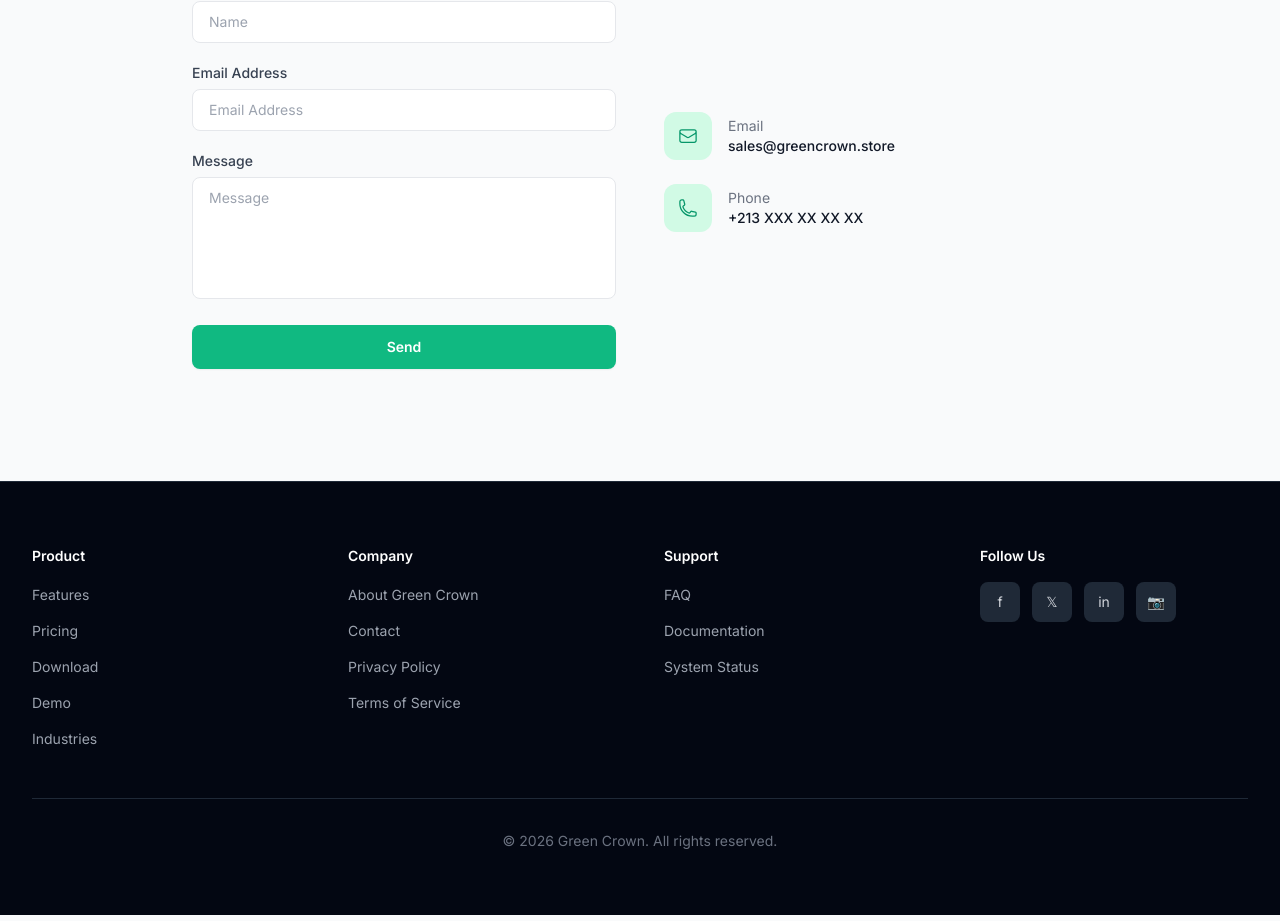
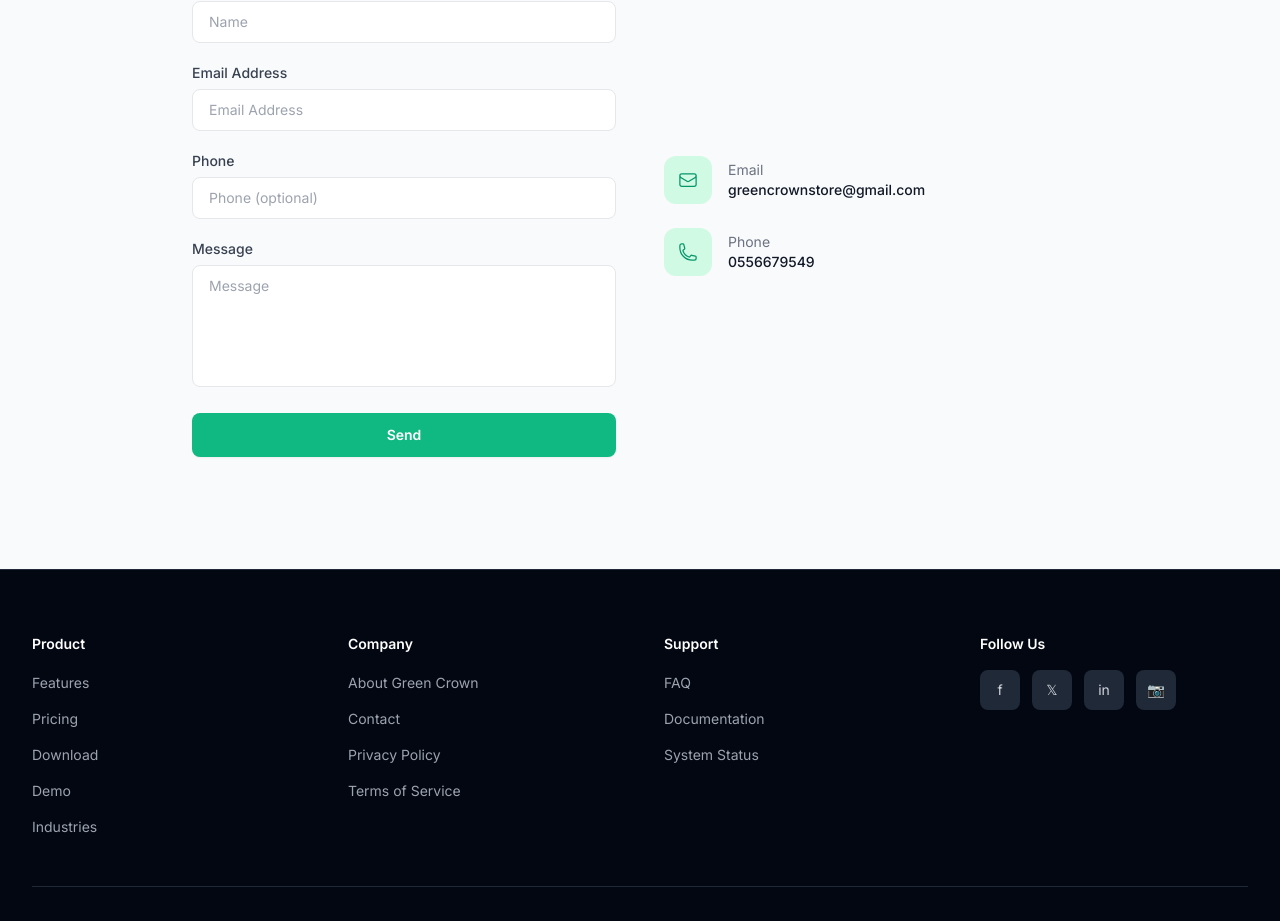
Before and after one commit to mayesse/kms, a React (Vite) app: page / in a window 1280 px wide. Shown: the part 8058-8979 px from the top of the page. Built offline with nearby package versions, Linux system fonts and the light colour scheme; no server answers; what tailwindcss-rtl would draw is missing.

Commit message:
feat: contact messages table + landing form + admin messages page

```diff
--- a/src/i18n/ar.js
+++ b/src/i18n/ar.js
@@ -1263,6 +1263,8 @@ const ar = {
       message: 'الرسالة',
       send: 'إرسال',
       success: 'تم إرسال رسالتك — سنتواصل معك قريباً',
+      error: 'فشل إرسال الرسالة. حاول مرة أخرى.',
+      phonePlaceholder: 'رقم الهاتف (اختياري)',
       salesEmail: 'sales@greencrown.store',
       salesPhone: '+213 XXX XX XX XX',
     },
--- a/src/i18n/en.js
+++ b/src/i18n/en.js
@@ -1215,6 +1215,8 @@ const en = {
       message: 'Message',
       send: 'Send',
       success: 'Your message has been sent — we\'ll be in touch soon',
+      error: 'Failed to send message. Please try again.',
+      phonePlaceholder: 'Phone (optional)',
       salesEmail: 'sales@greencrown.store',
       salesPhone: '+213 XXX XX XX XX',
     },
--- a/src/i18n/fr.js
+++ b/src/i18n/fr.js
@@ -946,6 +946,8 @@ const fr = {
       message: 'Message',
       send: 'Envoyer',
       success: 'Votre message a été envoyé — nous vous contacterons bientôt',
+      error: 'Échec de l\'envoi du message. Veuillez réessayer.',
+      phonePlaceholder: 'Téléphone (optionnel)',
       salesEmail: 'sales@greencrown.store',
       salesPhone: '+213 XXX XX XX XX',
     },
--- a/src/landing/components/ContactSection.jsx
+++ b/src/landing/components/ContactSection.jsx
@@ -3,21 +3,27 @@ import { useTranslation } from 'react-i18next'
 import { motion } from 'framer-motion'
 import toast from 'react-hot-toast'
 import { EnvelopeIcon, PhoneIcon } from '@heroicons/react/24/outline'
+import { contactRepository } from '../../repositories/contactRepository'
 
 export default function ContactSection() {
   const { t } = useTranslation()
-  const [form, setForm] = useState({ name: '', email: '', message: '' })
+  const [form, setForm] = useState({ name: '', email: '', phone: '', message: '' })
   const [submitted, setSubmitted] = useState(false)
 
   const handleChange = (e) => setForm((f) => ({ ...f, [e.target.name]: e.target.value }))
 
-  const handleSubmit = (e) => {
+  const handleSubmit = async (e) => {
     e.preventDefault()
     if (!form.name || !form.email || !form.message) return
-    toast.success(t('landing.contact.success'))
-    setForm({ name: '', email: '', message: '' })
-    setSubmitted(true)
-    setTimeout(() => setSubmitted(false), 3000)
+    try {
+      await contactRepository.send(form.name, form.email, form.message, form.phone)
+      toast.success(t('landing.contact.success'))
+      setForm({ name: '', email: '', phone: '', message: '' })
+      setSubmitted(true)
+      setTimeout(() => setSubmitted(false), 3000)
+    } catch (err) {
+      toast.error(t('landing.contact.error'))
+    }
   }
 
   return (
@@ -83,6 +89,19 @@ export default function ContactSection() {
             </div>
             <div>
               <label className="block text-sm font-medium text-gray-700 dark:text-gray-300 mb-1.5">
+                {t('landing.contact.phone')}
+              </label>
+              <input
+                type="tel"
+                name="phone"
+                value={form.phone}
+                onChange={handleChange}
+                className="w-full px-4 py-2.5 rounded-lg border border-gray-200 dark:border-gray-700 bg-white dark:bg-gray-800 text-gray-900 dark:text-white placeholder-gray-400 focus:ring-2 focus:ring-emerald-500 focus:border-transparent transition-shadow text-sm"
+                placeholder={t('landing.contact.phonePlaceholder')}
+              />
+            </div>
+            <div>
+              <label className="block text-sm font-medium text-gray-700 dark:text-gray-300 mb-1.5">
                 {t('landing.contact.message')}
               </label>
               <textarea
@@ -117,7 +136,7 @@ export default function ContactSection() {
               </div>
               <div>
                 <p className="text-sm text-gray-500 dark:text-gray-400">{t('landing.contact.email')}</p>
-                <p className="text-sm font-medium text-gray-900 dark:text-white">{t('landing.contact.salesEmail')}</p>
+                <p className="text-sm font-medium text-gray-900 dark:text-white" dir="ltr">greencrownstore@gmail.com</p>
               </div>
             </div>
             <div className="flex items-center gap-4">
@@ -126,7 +145,7 @@ export default function ContactSection() {
               </div>
               <div>
                 <p className="text-sm text-gray-500 dark:text-gray-400">{t('landing.contact.phone')}</p>
-                <p className="text-sm font-medium text-gray-900 dark:text-white">{t('landing.contact.salesPhone')}</p>
+                <p className="text-sm font-medium text-gray-900 dark:text-white" dir="ltr">0556679549</p>
               </div>
             </div>
           </motion.div>
--- /dev/null
+++ b/src/repositories/contactRepository.js
@@ -0,0 +1,10 @@
+import { supabase } from '../lib/supabase'
+
+export const contactRepository = {
+  async send(name, email, message, phone) {
+    const { error } = await supabase
+      .from('contact_messages')
+      .insert({ name, email, message, phone })
+    if (error) throw error
+  },
+}
```
Also changed, not shown: 1 other file (tests, documents, lock files or other folders).
